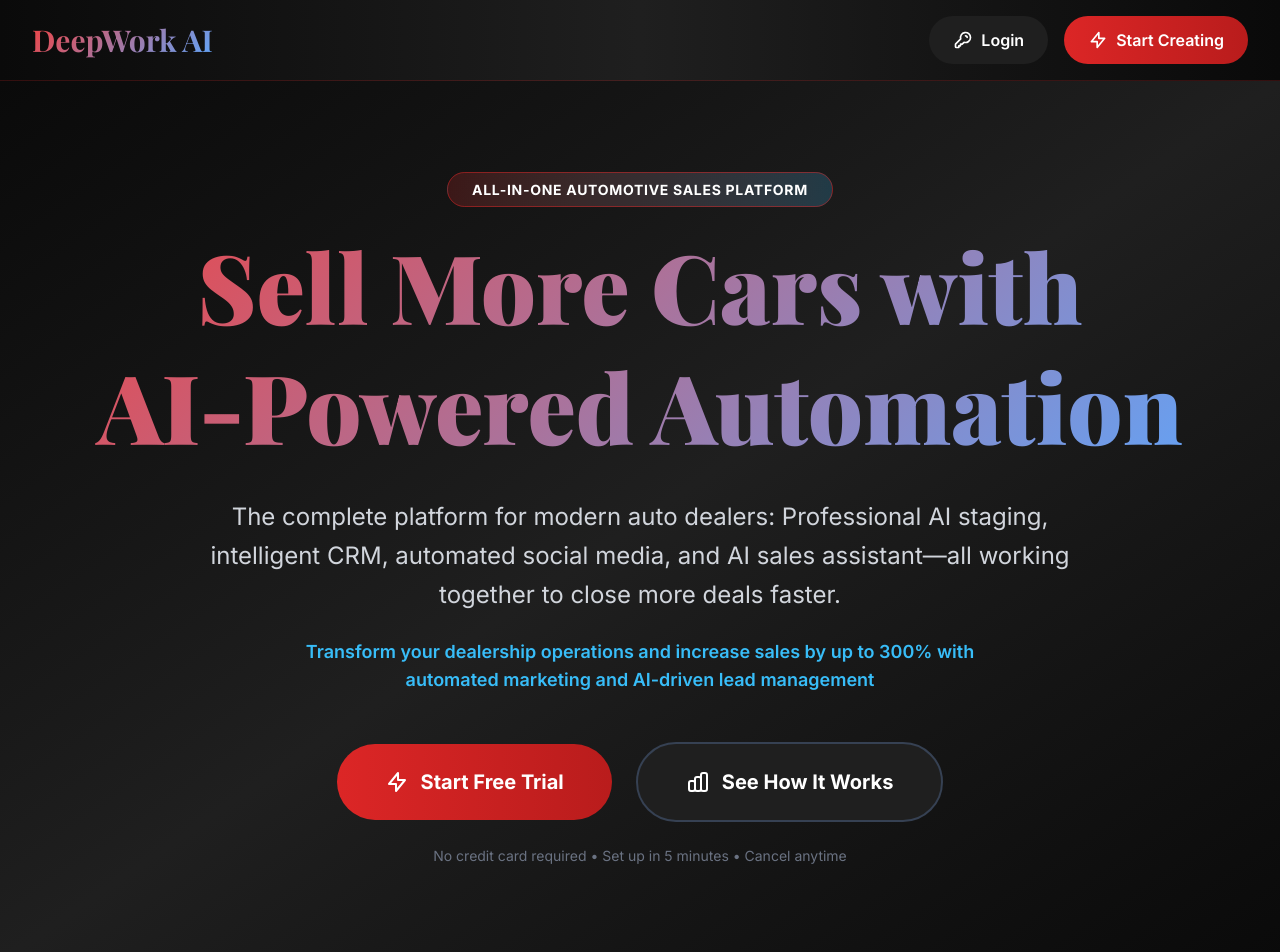
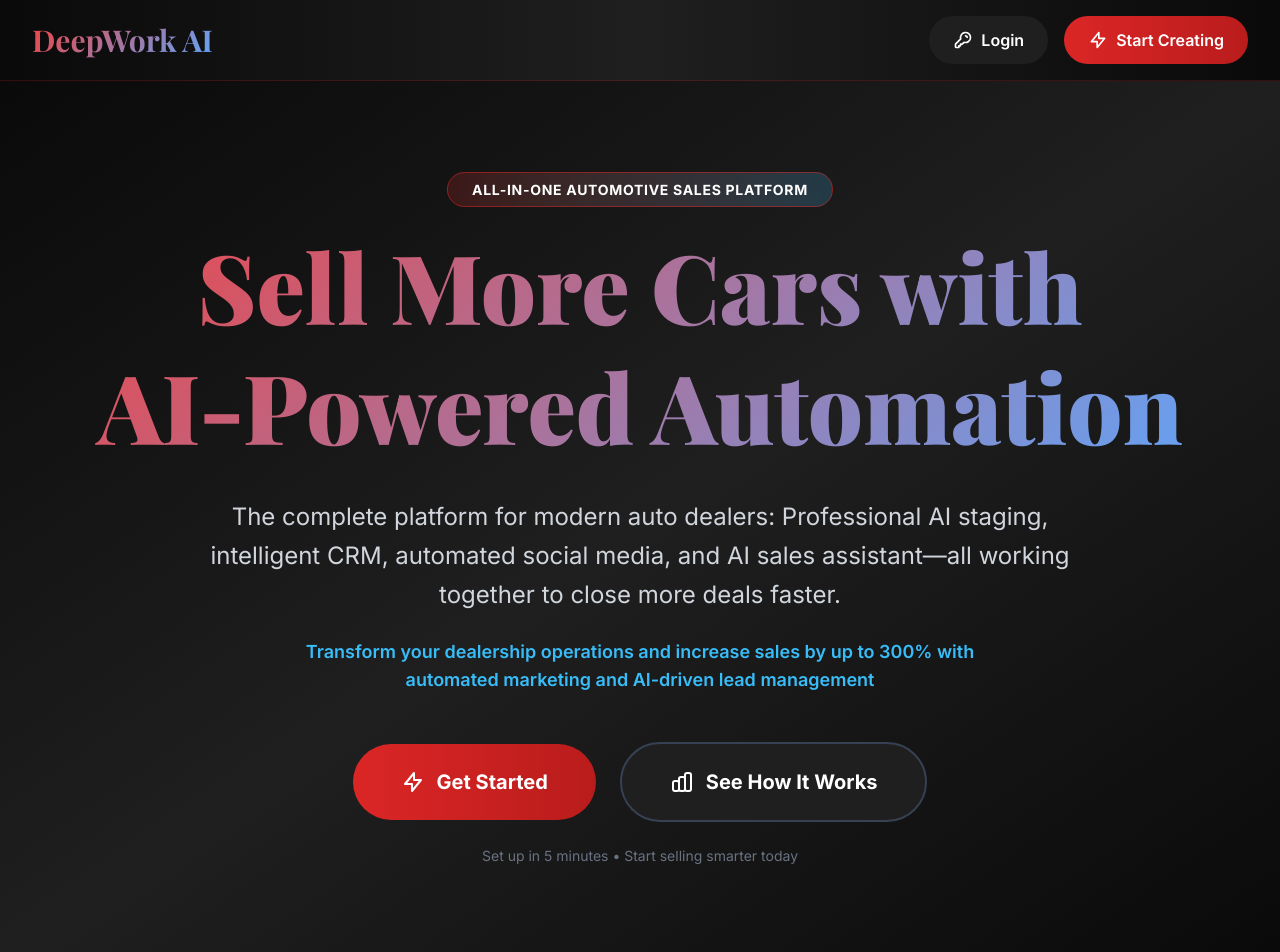
Before and after one commit to Azaiah00/deepworkstagerai, a Next.js app: page / in a window 1280 px wide. Shown: the top 952 px of the page. Built offline with nearby package versions, Linux system fonts and the light colour scheme.

Commit message:
feat: Remove all free trial references from homepage - Replace 'Start Your Free Trial' with 'Get Started' - Update benefits: Instant Access, No Setup Fees, 24/7 Support - Remove trial language to focus on immediate access

```diff
--- a/app/page.tsx
+++ b/app/page.tsx
@@ -71,7 +71,7 @@ export default function Home() {
                 <svg className="w-5 h-5 sm:w-6 sm:h-6" fill="none" stroke="currentColor" viewBox="0 0 24 24">
                   <path strokeLinecap="round" strokeLinejoin="round" strokeWidth="2" d="M13 10V3L4 14h7v7l9-11h-7z" />
                 </svg>
-                <span>Start Free Trial</span>
+                <span>Get Started</span>
               </Link>
               <Link
                 href="#features"
@@ -87,7 +87,7 @@ export default function Home() {
               </Link>
             </div>
             <p className="text-xs sm:text-sm text-gray-500 mt-4 sm:mt-6 px-4">
-              No credit card required • Set up in 5 minutes • Cancel anytime
+              Set up in 5 minutes • Start selling smarter today
             </p>
           </div>
         </div>
@@ -303,7 +303,7 @@ export default function Home() {
                 <svg className="w-5 h-5 sm:w-6 sm:h-6" fill="none" stroke="currentColor" viewBox="0 0 24 24">
                   <path strokeLinecap="round" strokeLinejoin="round" strokeWidth="2" d="M13 10V3L4 14h7v7l9-11h-7z" />
                 </svg>
-                <span>Start Your Free Trial</span>
+                <span>Get Started</span>
               </Link>
               <Link
                 href="#features"
@@ -324,19 +324,19 @@ export default function Home() {
                 <svg className="w-5 h-5 text-[#10B981]" fill="currentColor" viewBox="0 0 20 20">
                   <path fillRule="evenodd" d="M10 18a8 8 0 100-16 8 8 0 000 16zm3.707-9.293a1 1 0 00-1.414-1.414L9 10.586 7.707 9.293a1 1 0 00-1.414 1.414l2 2a1 1 0 001.414 0l4-4z" clipRule="evenodd" />
                 </svg>
-                <span>14-Day Free Trial</span>
+                <span>Instant Access</span>
               </div>
               <div className="flex items-center gap-2">
                 <svg className="w-5 h-5 text-[#10B981]" fill="currentColor" viewBox="0 0 20 20">
                   <path fillRule="evenodd" d="M10 18a8 8 0 100-16 8 8 0 000 16zm3.707-9.293a1 1 0 00-1.414-1.414L9 10.586 7.707 9.293a1 1 0 00-1.414 1.414l2 2a1 1 0 001.414 0l4-4z" clipRule="evenodd" />
                 </svg>
-                <span>No Credit Card Required</span>
+                <span>No Setup Fees</span>
               </div>
               <div className="flex items-center gap-2">
                 <svg className="w-5 h-5 text-[#10B981]" fill="currentColor" viewBox="0 0 20 20">
                   <path fillRule="evenodd" d="M10 18a8 8 0 100-16 8 8 0 000 16zm3.707-9.293a1 1 0 00-1.414-1.414L9 10.586 7.707 9.293a1 1 0 00-1.414 1.414l2 2a1 1 0 001.414 0l4-4z" clipRule="evenodd" />
                 </svg>
-                <span>Cancel Anytime</span>
+                <span>24/7 Support</span>
               </div>
               <div className="flex items-center gap-2">
                 <svg className="w-5 h-5 text-[#10B981]" fill="currentColor" viewBox="0 0 20 20">
```
